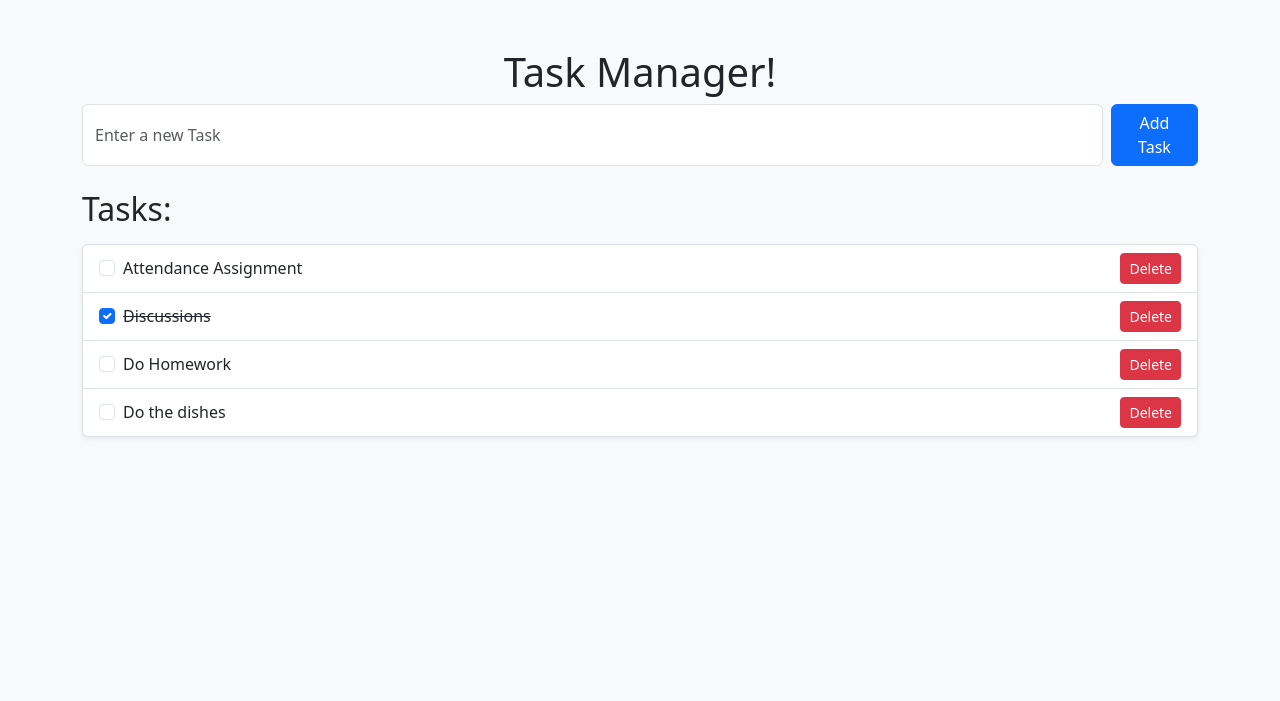
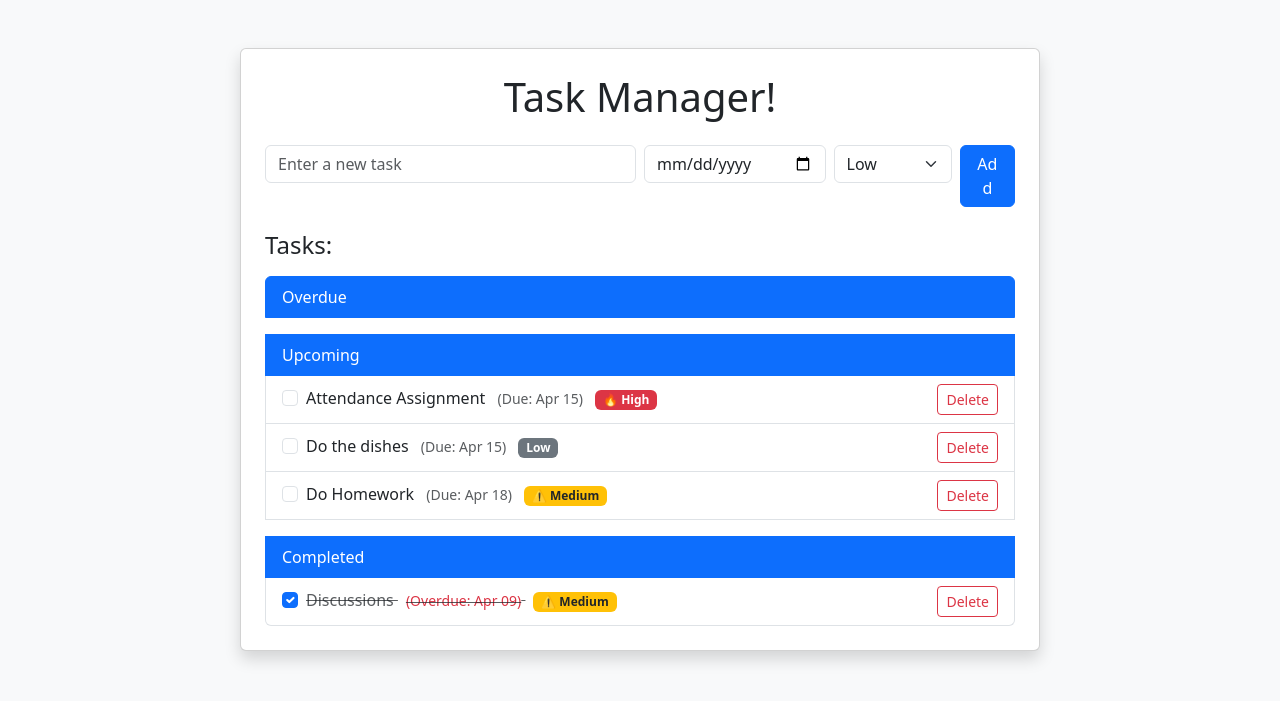
Before and after one commit to MarcDev357/flask-task-manager, a Flask app: page / in a window 1280 px wide. Shown: the part 56-757 px from the top of the page. Run offline with Flask 3, Linux system fonts and the light colour scheme; data comes from the database, SQL or seed files in the repository; both versions use the stored data as it was after the commit.

Commit message:
UI overhaul: group tasks by overdue, upcoming, and completed

```diff
--- a/app.py
+++ b/app.py
@@ -1,5 +1,7 @@
 from flask import Flask, render_template, request, redirect, url_for, flash
 from flask_sqlalchemy import SQLAlchemy
+from datetime import datetime, date
+from sqlalchemy import case
 
 app = Flask(__name__)
 app.config['SQLALCHEMY_DATABASE_URI'] = 'sqlite:///task.db'
@@ -11,23 +13,53 @@ class Task(db.Model):
 	id = db.Column(db.Integer, primary_key=True)
 	content = db.Column(db.String(200), nullable=False)
 	completed = db.Column(db.Boolean, default=False)
+	priority = db.Column(db.Integer, default=1) # 1 for low, 2 for medium, 3 for high
+	due_date = db.Column(db.Date, nullable=True)
 
 #Home Route
 @app.route("/")
 def home():
-	tasks = Task.query.all()
-	return render_template("home.html", tasks=tasks)
+	today = date.today()
+
+	is_overdue = case((Task.due_date < today, True), else_=False)
+
+	tasks = Task.query.order_by(
+		Task.completed.asc(),         # Incomplete first
+		is_overdue.desc(),            # Overdue first
+		Task.due_date.asc().nullslast(),  # Sooner due date first
+		Task.priority.desc()          # High → Low
+	).all()
+
+	return render_template("home.html", tasks=tasks, current_date=today)
 
 #Add Task Route
 @app.route("/add", methods=["POST"])
+@app.route("/add", methods=["POST"])
 def add():
 	task_content = request.form.get("content")
+	due_date_str = request.form.get("due_date")
+	priority = int(request.form.get("priority", 1))
+
+	due_date = datetime.strptime(due_date_str, "%Y-%m-%d").date() if due_date_str else None
+
+	print("=== New Task Debug ===")
+	print("Content:", task_content)
+	print("Due Date (str):", due_date_str)
+	print("Due Date (parsed):", due_date)
+	print("Priority (int):", priority)
+	print("======================")
+
 	if task_content:
-		new_task = Task(content=task_content)
+		new_task = Task(
+			content=task_content,
+			due_date=due_date,
+			priority=priority
+		)
 		db.session.add(new_task)
 		db.session.commit()
 		flash('Task Added Successfully!')
 	return redirect(url_for("home"))
+
 
 #Delete Task
 @app.route("/delete/<int:id>")
--- a/templates/home.html
+++ b/templates/home.html
@@ -6,13 +6,20 @@
 	<link href="https://cdn.jsdelivr.net/npm/bootstrap@5.3.0/dist/css/bootstrap.min.css" rel="stylesheet">
 </head>
 <body class="bg-light">
+	<!-- Navbar -->
 	<nav class="navbar navbar-expand-lg navbar-dark bg-primary">
 	  <div class="container-fluid">
 		<a class="navbar-brand" href="#">Task Manager</a>
 	  </div>
 	</nav>
 
-     <div class="container mt-5">
+	<!-- Main Content -->
+	<div class="container py-5 d-flex justify-content-center">
+		<div class="card shadow rounded w-100" style="max-width: 800px;">
+		  <div class="card-body px-4 py-4">
+		  <h1 class="text-center mb-4">Task Manager!</h1>
+
+		  <!-- Flash Messages -->
 		  {% with messages = get_flashed_messages() %}
 			{% if messages %}
 			  {% for message in messages %}
@@ -24,43 +31,67 @@
 			{% endif %}
 		  {% endwith %}
 
-	<h1 class="text-center md-4">Task Manager!</h1>
-
-	<form action="/add" method="POST" class="d-flex mb-4">
-		<input type="text" name="content" class="form-control me-2" placeholder="Enter a new Task" required>
-		<button type="submit" class="btn btn-primary">Add Task</button>
+		  <!-- Add Task Form -->
+		  <form action="/add" method="POST" class="row g-2 mb-4">
+			<div class="col-md-6">
+			  <input type="text" name="content" class="form-control" placeholder="Enter a new task" required>
+			</div>
+			<div class="col-md-3">
+			  <input type="date" name="due_date" class="form-control" placeholder="Due date">
+			</div>
+			<div class="col-md-2">
+			  <select name="priority" class="form-select">
+				<option value="1">Low</option>
+				<option value="2">Medium</option>
+				<option value="3">High</option>
+			  </select>
+			</div>
+			<div class="col-md-1">
+			  <button type="submit" class="btn btn-primary w-100">Add</button>
+			</div>
 		  </form>
 
-	<h2 class="mb-3">Tasks:</h2>
-	<ul class="list-group shadow-sm rounded">
-		{% for task in tasks %}
-	<li class="list-group-item d-flex justify-content-between align-items-center">
-		<div class="form-check">
-    			<input class="form-check-input" type="checkbox"
-           			onchange="location.href='/complete/{{ task.id }}'"
-           			{% if task.completed %}checked{% endif %}>
-    			<label class="form-check-label {% if task.completed %}text-decoration-line-through{% endif %}">
-      			   {{ task.content }}
-    			</label>
+		  <!-- Task List -->
+		  <h4 class="mb-3">Tasks:</h4>
+		  <ul class="list-group">
+
+			<!-- 🔴 Overdue Tasks -->
+			<li class="list-group-item active">Overdue</li>
+			{% for task in tasks if not task.completed and task.due_date and task.due_date < current_date %}
+				{% include 'task_item.html' %}
+			{% endfor %}
+
+
+			<!-- 🟡 Upcoming Tasks -->
+			<li class="list-group-item active mt-3">Upcoming</li>
+			{% for task in tasks if not task.completed and (not task.due_date or task.due_date >= current_date) %}
+				{% include 'task_item.html' %}
+			{% endfor %}
+
+
+			<!-- ✅ Completed Tasks -->
+			<li class="list-group-item active mt-3">Completed</li>
+			{% for task in tasks if task.completed %}
+			  {% include 'task_item.html' %}
+			{% endfor %}
+
+		  </ul>
+
 		</div>
-  		<a href="/delete/{{ task.id }}" class="btn btn-danger btn-sm">Delete</a>
-	</li>
-		{% else %}
-			<li class="list-group-item">No tasks yet.</li>
-		{% endfor %}
-	</ul>
 	  </div>
-<!-- Bootstrap JS -->
-<script src="https://cdn.jsdelivr.net/npm/bootstrap@5.3.0/dist/js/bootstrap.bundle.min.js"></script>
+	</div>
+
+	<!-- Auto-dismiss Flash Message -->
 	<script>
 	  setTimeout(function() {
-		let alert = document.querySelector('alert');
+		let alert = document.querySelector('.alert');
 		if (alert) {
 		  alert.classList.remove('show');
 		  alert.classList.add('fade');
 		}
-	}, 3000); // Dismiss after 3 seconds
+	  }, 3000);
 	</script>
 
+	<!-- Bootstrap JS (keep this at the bottom) -->
+	<script src="https://cdn.jsdelivr.net/npm/bootstrap@5.3.0/dist/js/bootstrap.bundle.min.js"></script>
   </body>
-</html>
--- /dev/null
+++ b/templates/task_item.html
@@ -0,0 +1,33 @@
+<li class="list-group-item d-flex justify-content-between align-items-center">
+    <div class="form-check">
+      <input class="form-check-input" type="checkbox"
+        onchange="location.href='/complete/{{ task.id }}'"
+        {% if task.completed %}checked{% endif %}>
+
+      <label class="form-check-label {% if task.completed %}text-decoration-line-through text-muted{% endif %}">
+        {{ task.content }}
+
+        {% if task.due_date %}
+          {% if task.due_date < current_date %}
+            <small class="text-danger ms-2">(Overdue: {{ task.due_date.strftime('%b %d') }})</small>
+          {% else %}
+            <small class="text-muted ms-2">(Due: {{ task.due_date.strftime('%b %d') }})</small>
+          {% endif %}
+        {% endif %}
+
+        <span class="badge ms-2
+          {% if task.priority == 3 %}bg-danger
+          {% elif task.priority == 2 %}bg-warning text-dark
+          {% else %}bg-secondary
+          {% endif %}
+        ">
+          {% if task.priority == 3 %}🔥 High
+          {% elif task.priority == 2 %}⚠️ Medium
+          {% else %}Low
+          {% endif %}
+        </span>
+      </label>
+    </div>
+
+    <a href="/delete/{{ task.id }}" class="btn btn-outline-danger btn-sm">Delete</a>
+  </li>
```
Also changed, not shown: instance/task.db. Lines whose indentation alone changed are shown as unchanged.
